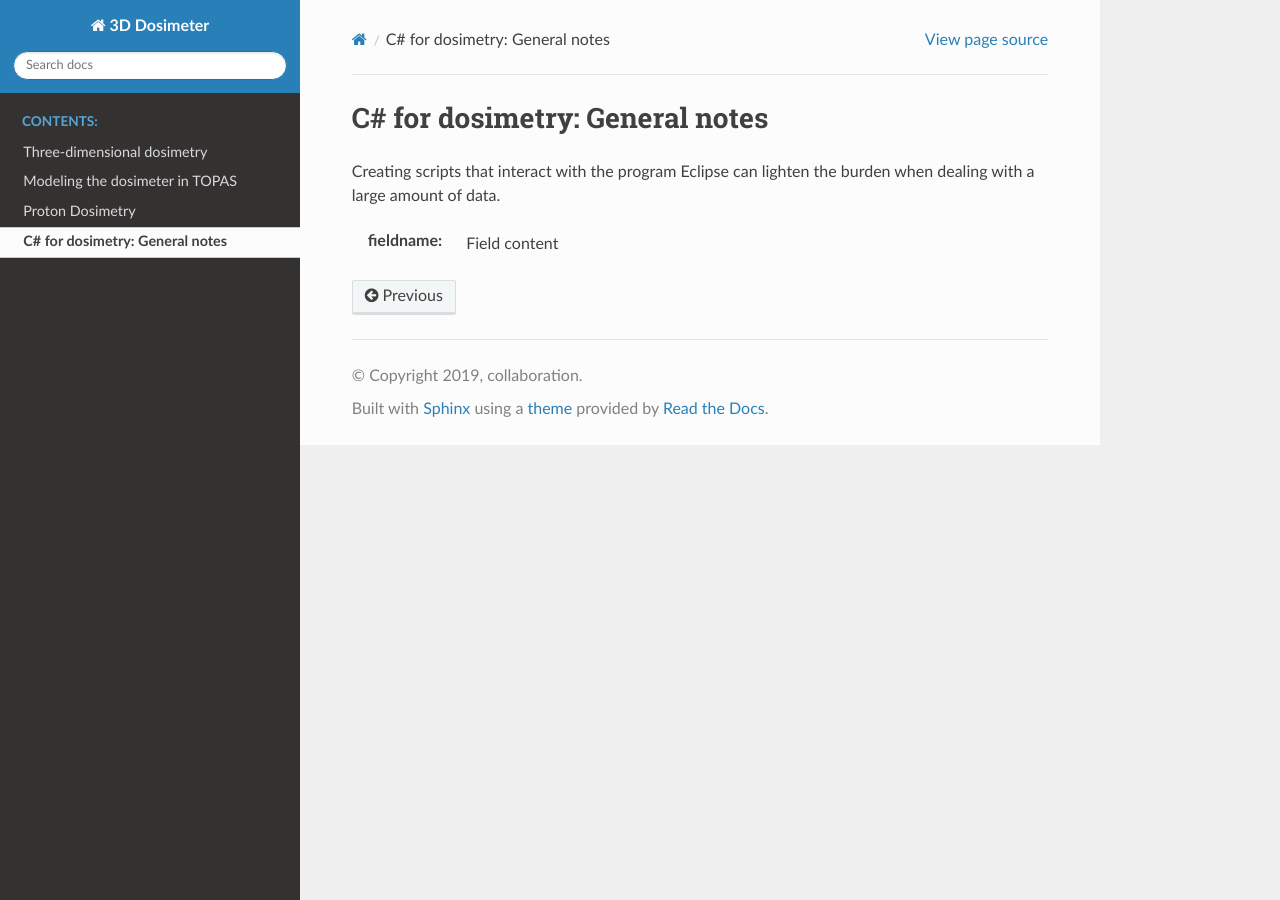
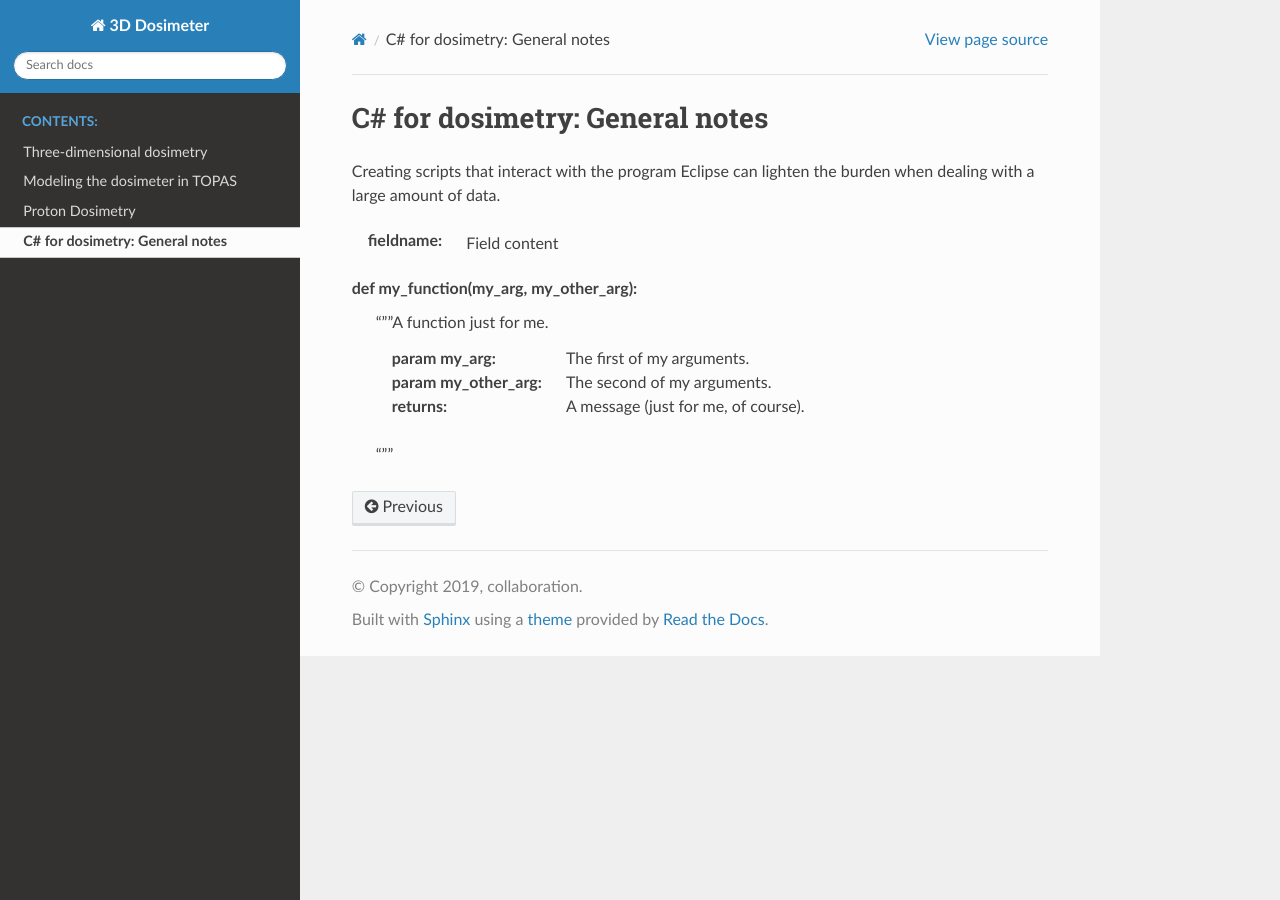
Before and after one commit to liavaldetaro/3d_dosimeter_DCPT, a Sphinx documentation site: the page built from docs/guide-csharp.rst, in a window 1280 px wide. Built offline with Sphinx 7.4.7 and the Read the Docs theme 2.0.0, drawn with Linux system fonts in a browser that asks for light colours; formulas are drawn with MathJax 3.

Commit message:
Update guide-csharp.rst

```diff
--- a/docs/guide-csharp.rst
+++ b/docs/guide-csharp.rst
@@ -5,3 +5,12 @@ C# for dosimetry: General notes
 Creating scripts that interact with the program Eclipse can lighten the burden when dealing with a large amount of data.
 
 :fieldname: Field content
+
+def my_function(my_arg, my_other_arg):
+    """A function just for me.
+
+    :param my_arg: The first of my arguments.
+    :param my_other_arg: The second of my arguments.
+
+    :returns: A message (just for me, of course).
+    """
```
